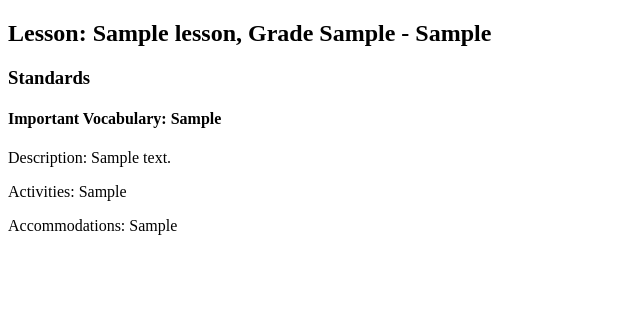
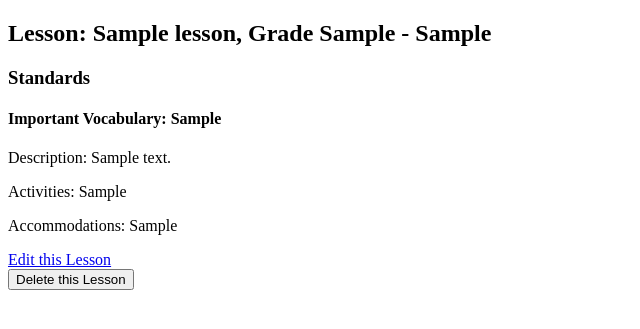
Before and after one commit to spianoDev/craftingCoreLessons-BE, a Django app: page /lesson-detail/1 in a window 1280 px wide. Shown: the part 26-355 px from the top of the page, without its empty margins (0-640 px from the left). Run offline with Django 3.2, Linux system fonts and the light colour scheme; tables that the repository leaves empty hold one stand-in row (values such as "Sample post").

Commit message:
full CRUD on views

```diff
--- a/crafting_core_lessons/templates/lesson_detail.html
+++ b/crafting_core_lessons/templates/lesson_detail.html
@@ -6,8 +6,8 @@
 
     <h2>Lesson: {{lesson.name}}, Grade {{lesson.grade}} - {{lesson.topic}}</h2>
     <h3>Standards</h3>
-    {% for standard in lesson.standards.all %}
-    {{ standard.data.id }}
+    {% for standard.data in lesson.standard.all %}
+    {{ standard.data }}
     <br/>
     {% endfor %}
     <h4>Important Vocabulary: {{lesson.vocab}}</h4>
@@ -16,5 +16,11 @@
     <p>Accommodations: {{lesson.accommodations}}</p>
 
 </div>
+<a href="{% url 'lesson_edit' pk=lesson.pk %}">Edit this Lesson</a>
 
+<form action="{% url 'lesson_delete' pk=lesson.pk %}" method="POST">
+    {% csrf_token %}
+    <input type="submit" value="Delete this Lesson">
+
+</form>
 {% endblock %}
--- a/crafting_core_lessons/urls.py
+++ b/crafting_core_lessons/urls.py
@@ -11,6 +11,10 @@
     path('standard-list/', views.standard_list, name='standard_list'),
     path('lesson-list/', views.lesson_list, name='lesson_list'),
     path('lesson-detail/<int:pk>', views.lesson_detail, name='lesson_detail'),
+    path('lesson/new/', views.lesson_create, name='lesson_create'),
+    path('lesson-detail/<int:pk>/edit', views.lesson_edit, name='lesson_edit'),
+    path('lesson-detail/<int:pk>/delete', views.lesson_delete, name='lesson_delete')
+
 #     path('current_user/', views.current_user, name='current_user'),
 #     path('users/', views.UserList.as_view(), name='user_list'),
 ]
--- a/crafting_core_lessons/views.py
+++ b/crafting_core_lessons/views.py
@@ -6,6 +6,7 @@
 from rest_framework.decorators import api_view
 from rest_framework.response import Response
 from django.shortcuts import render, redirect
+from .forms import LessonForm
 
 # @api_view(['GET', 'POST'])
 # def current_user(request):
@@ -51,3 +52,28 @@
 def lesson_detail(request, pk):
     lesson = Lesson.objects.get(id = pk)
     return render(request, 'lesson_detail.html', {'lesson': lesson})
+
+def lesson_create(request):
+    if request.method == 'POST':
+        form = LessonForm(request.POST)
+        if form.is_valid():
+            lesson = form.save()
+            return redirect('lesson_detail', pk=lesson.pk)
+    else:
+        form = LessonForm()
+    return render(request, 'lesson_form.html', {'form': form})
+
+def lesson_edit(request, pk):
+    lesson = Lesson.objects.get(pk=pk)
+    if request.method == "POST":
+        form = LessonForm(request.POST, instance=lesson)
+        if form.is_valid():
+            lesson = form.save()
+            return redirect('lesson_detail', pk=lesson.pk)
+    else:
+        form = LessonForm(instance=lesson)
+    return render(request, 'lesson_form.html', {'form': form})
+
+def lesson_delete(request, pk):
+    Lesson.objects.get(id=pk).delete()
+    return redirect('lesson_list')
```
Also changed, not shown: crafting_core_lessons/forms.py (added, +13 -0 lines), crafting_core_lessons/templates/lesson_form.html (added, +11 -0 lines).
